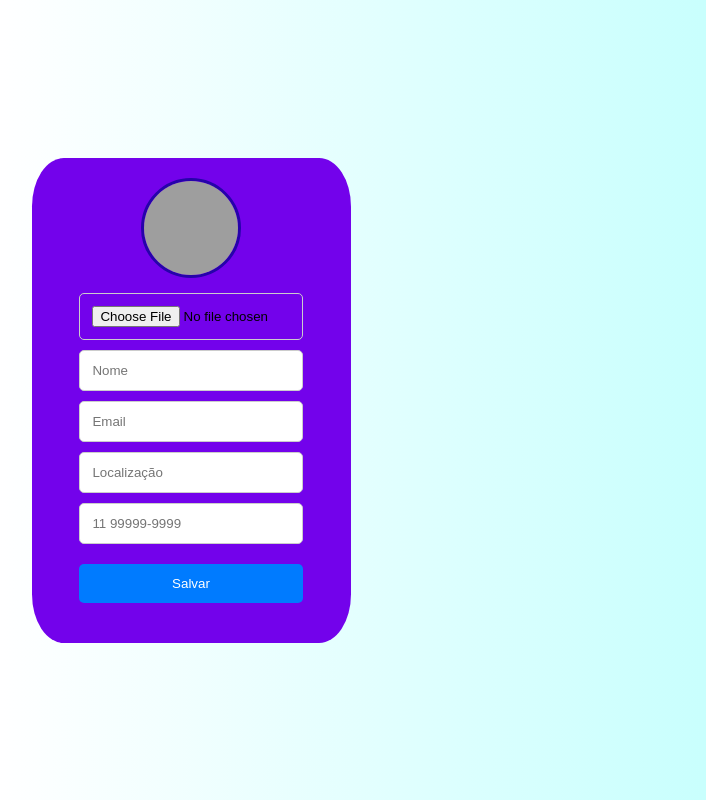
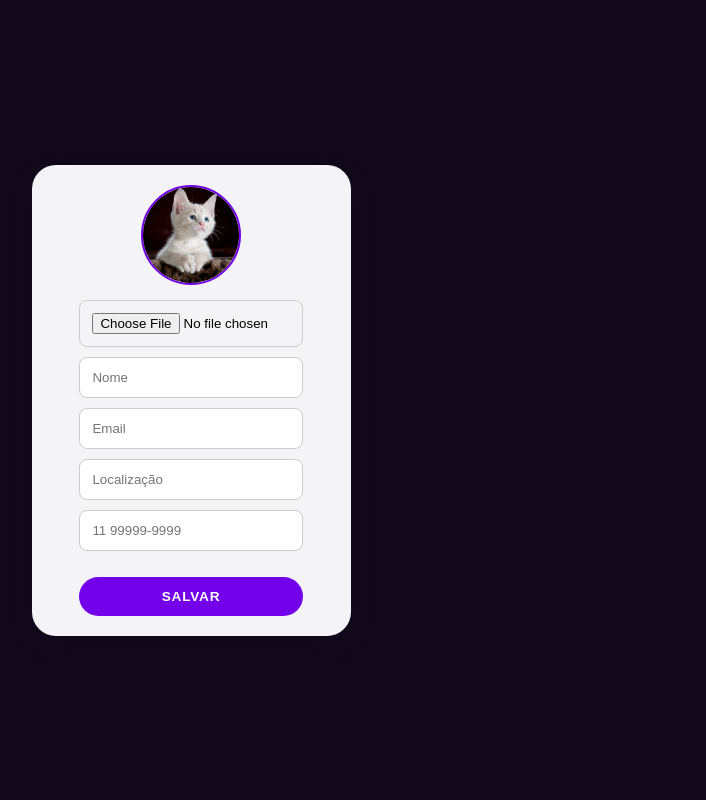
Before and after one commit to senacuser/Projeto-Integrador, a Flask app: page /perfil in a window 1280 px wide. Shown: the whole page, without its empty margins (449-1155 px from the left). Run offline with Flask 3, Linux system fonts and the light colour scheme; grey boxes are pictures that could not be loaded.

Commit message:
Alterações finais do projeto

```diff
--- a/static/calendario.css
+++ b/static/calendario.css
@@ -39,7 +39,7 @@ body {
   display: flex;
 
   border-radius: 10px;
-  background-color: #373c4f;
+  background-color: hsl(268, 49%, 7%);
 }
 .left {
   width: 60%;
--- a/static/perfil.css
+++ b/static/perfil.css
@@ -1,15 +1,19 @@
+@import url("https://fonts.googleapis.com/css?family=Open+Sans:300,400,700&display=swap");
+
+
+* {
+  box-sizing: border-box;
+}
+
 body {
-  font-family: 'Segoe UI', Tahoma, Geneva, Verdana, sans-serif;
+  font-family: 'Open Sans', sans-serif;
   margin: 0;
   padding: 0;
   display: flex;
   justify-content: center;
   align-items: center;
   height: 100vh;
-  background: linear-gradient(90deg,
-      #ffffff 0%,
-      rgb(255, 255, 255) 35%,
-      #bffffd 100%);
+  background-color: hsl(268, 49%, 7%);
   overflow: hidden;
   /* Hide overflow for a clean look */
 }
@@ -20,40 +24,62 @@ body {
   width: 80%;
   margin: 10px auto;
   padding: 12px;
-  border-radius: 5px;
+  border-radius: 8px;
   border: 1px solid #ccc;
   display: block;
   box-sizing: border-box;
+  outline: none;
+}
+
+.profile input:focus {
+  outline: 2px solid #8f2cf8;
+  box-shadow: 0 0 4px 4px #7302eb6b;
 }
 
 .profile button {
   width: 80%;
-  margin: 20px auto;
-  padding: 12px;
-  background-color: #007bff;
+  background-color: #7302eb;
   color: #fff;
+  padding: 12px 2rem;
   border: none;
-  border-radius: 5px;
+  outline: none;
+  border-radius: 20px;
+  font-size: 0.85rem;
+  font-weight: bold;
+  text-transform: uppercase;
   cursor: pointer;
-  display: block;
-  box-sizing: border-box;
+  transition: .3s ease-in-out;
+  letter-spacing: 0.05rem;
+  margin-top: 1rem;
 }
+
+  button:hover{
+      scale: 1.05;
+      color: #ffffff;
+      transition: .2s ease-in-out;
+  }
+
+  button:active{
+      scale: 0.95;
+  }
 
 #user-photo {
   width: 100px;
   height: 100px;
+  display: inline-block;
   border-radius: 50%;
-  border: 3px solid #03038eaf;
+  border: 2px solid #7302eb;
   box-sizing: border-box;
-  background-size: cover;
+  background-size: 100%;
   object-fit: cover; /* Garante que a imagem mantenha a proporção original */
 }
 
 .profile {
-  background: #7302eb;
-  border-radius: 10%;
+  background-color: hsl(264, 16%, 96%);
+  border-radius: 1.5em;
   align-items: center;
   text-align: center;
-  box-sizing: content-box;
+  /* box-sizing: content-box; */
   padding: 20px;
+  box-shadow: 0 8px 16px hsl(268, 49%, 7%);
 }
--- a/static/styles2.css
+++ b/static/styles2.css
@@ -1,4 +1,4 @@
-*{
+* {
     margin:0;
     padding: 0;
     box-sizing: border-box;
@@ -7,6 +7,7 @@
 
 .header {
     background-color: hsl(268, 49%, 7%);
+    justify-content: center !important;
 }
 
 nav.menu-lateral{
--- a/templates/perfil.html
+++ b/templates/perfil.html
@@ -14,7 +14,7 @@
       <div class="profile-container">
         <div class="profile-header">
           <div class="profile-picture">
-            <img id="user-photo" src="gat.jpg" alt="Foto de perfil">
+            <img id="user-photo" src="../static/gato.jpg" alt="Foto de perfil">
           </div>
         </div>
         <input type="file" id="photo-input" accept="image/*">
--- a/templates/user.html
+++ b/templates/user.html
@@ -16,7 +16,7 @@
     <a href="{{ url_for('index') }}">
       <img class="logo" src="../static/logohome.png" />
     </a>
-    <nav class="navbar">
+    <!-- <nav class="navbar">
       <ul class="menu">
         <li class="menu-item">
           <a href="{{ url_for('solucoes') }}">Nossas soluções</a>
@@ -27,8 +27,8 @@
 
         <a href="{{ url_for('cadastro') }}" class="action_btn">ACESSAR</a>
       </ul>
-    </nav>
-    <button class="drop-btn"></button>
+    </nav> -->
+    <!-- <button class="drop-btn"></button> -->
   </header>
   <nav class="menu-lateral">
     <div class="btn-expandir">
```
Also changed, not shown: static/controle.css (+17 -6 lines), static/gato.jpg (added), usuarios.db.
